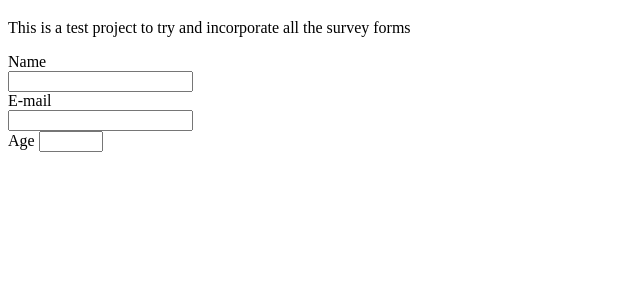
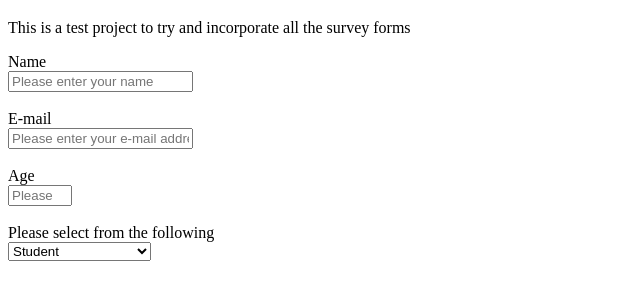
Before and after one commit to Manik-web/survey-form, a plain HTML site: page index.html in a window 1280 px wide. Shown: the part 61-360 px from the top of the page, without its empty margins (0-640 px from the left). Drawn offline with Linux system fonts and the light colour scheme.

Commit message:
12 user stories completed

```diff
--- a/index.html
+++ b/index.html
@@ -12,12 +12,25 @@
         <p id="description">This is a test project to try and incorporate all the survey forms</p>
     </header>
     <form id="survey-form">
-        <label for="name">Name</label>
-        <input type="text" id="name" required>
-        <label for="email">E-mail</label>
-        <input type="email" id="email" required>
-        <label for="number">Age</label>
-        <input type="number" id="number" min="3" max="100">
+        <label id="name-label" for="name" >Name</label><br>
+        <input type="text" id="name" placeholder="Please enter your name" required><br><br>
+
+        <label id="email-label" for="email">E-mail</label><br>
+        <input type="email" id="email" placeholder="Please enter your e-mail address" required><br><br>
+
+        <label id="number-label" for="number">Age</label><br>
+        <input type="number" id="number" min="3" max="100" placeholder="Please enter your age"><br><br>
+
+        <label id="dropdown-label" for="dropdown">Please select from the following</label><br>
+        <select id="dropdown" placeholder="Please select your current role">
+            <option value="Student">Student</option>
+            <option value="parttime">Part Time Employed</option>
+            <option value="ffulltime">Full Time Employed</option>
+            <option value="retired">Retired</option>
+            <option value="other">Other</option></select><br><br>
+
+        <label for="radio"></label>
+
     </form>
 
 </body>
--- a/style.css
+++ b/style.css
@@ -2,11 +2,3 @@ h1{
     color:salmon;
 
 }
-#name {
-    display:flex;
-    flex-direction:column;
-}
-#email{
-    display:flex;
-    flex-direction:column;
-}
```
Also changed, not shown: 1 other file.
